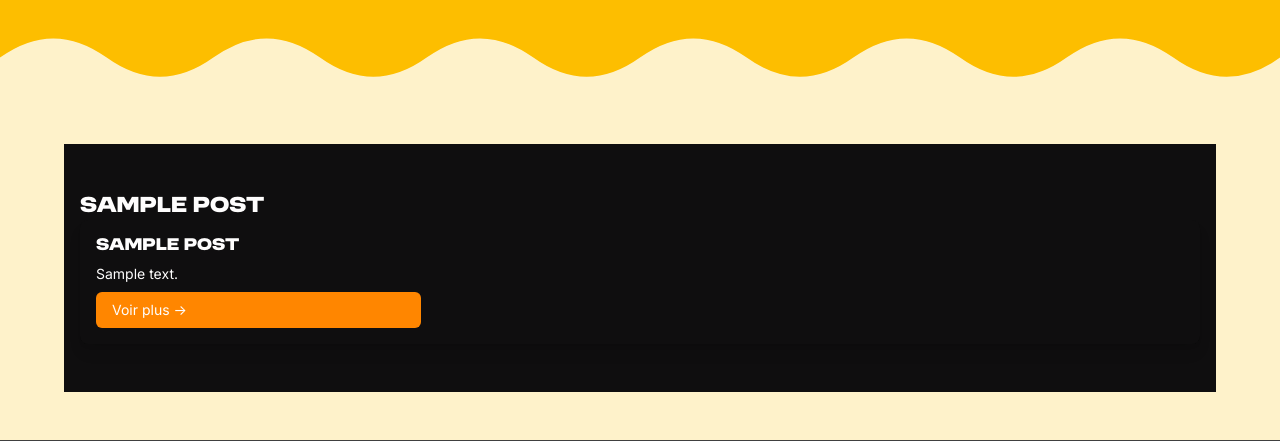
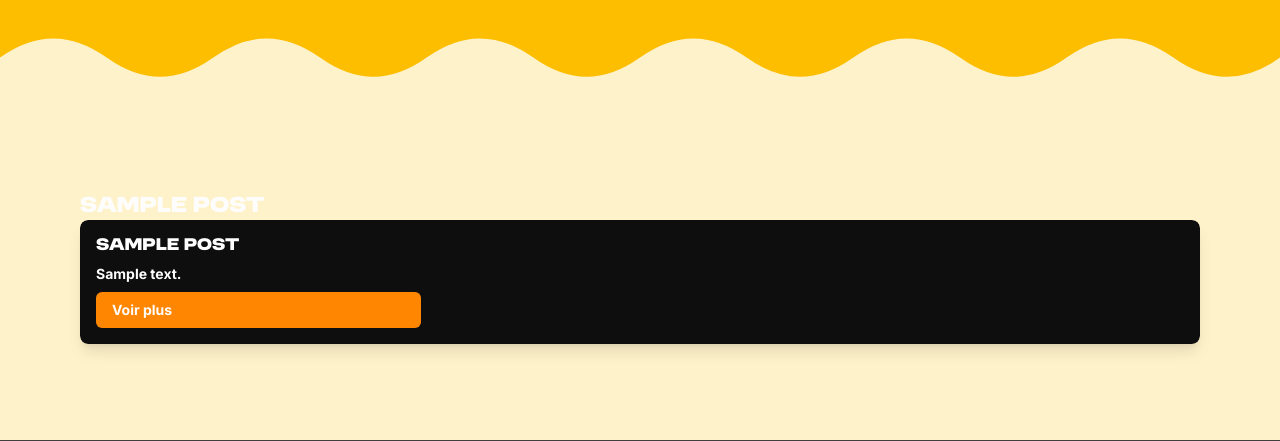
Before and after one commit to artlen2/PM4-EFC-Radio, a WordPress theme: template page-programmation.php in a window 1280 px wide; the page is wider, and only the part inside the window is pictured. Shown: the part 799-1240 px from the top of that part. Run offline with PHP 8.4 and a stand-in for WordPress, Linux system fonts and the light colour scheme; the site name, menu and one post (Sample post) are stand-ins, and other content is empty; style sheets or scripts are compiled from the project's sources; grey boxes are pictures that could not be loaded.

Commit message:
edit page prog et template BUSSY

```diff
--- a/page-programmation.php
+++ b/page-programmation.php
@@ -2,7 +2,7 @@
 /* Template Name: Programmation */
 get_header(); ?>
 
-<main class="max-w-6xl mx-auto px-4 py-12 bg-black">
+<main class="max-w-6xl mx-auto px-4 py-12">
     <h1 class="text-lg text-align block text-white"><?php the_title(); ?></h1>
 
     <?php
@@ -18,7 +18,7 @@ get_header(); ?>
 
 
     <?php if ($programmes->have_posts()) : ?>
-        <div class="grid gap-6 sm:grid-cols-1 md:grid-cols-1 lg:grid-cols-1 size: 100% rounded-lg overflow-hidden shadow-lg bg-black text-white;">
+        <div class="grid gap-6 sm:grid-cols-1 md:grid-cols-1 lg:grid-cols-1 size: 100% rounded-lg overflow-hidden shadow-lg text-white;">
             <?php
             while ($programmes->have_posts()) :
                 $programmes->the_post();
@@ -27,7 +27,7 @@ get_header(); ?>
             ?>
         </div>
     <?php else : ?>
-        <p class="programmation__empty">Aucun programme ici à date.</p>
+        <p class="">Aucun programme ici à date.</p>
     <?php endif; ?>
 
     <?php wp_reset_postdata(); ?>
--- a/templates/template-programmation.php
+++ b/templates/template-programmation.php
@@ -53,9 +53,9 @@ $image_alt = get_the_title();
         </figure>
     <?php endif; ?>
 
-    <div class="flex flex-col gap-2 p-4 justify-content space-between">
+    <div class="flex flex-col gap-2 p-4 justify-content space-between text-orange font-weight:900 font-bold">
         <?php if ($date || $time_start || $time_end) : ?>
-            <p class="mg-0.5 color_orange text-sm text-align-left font-weight:700;">
+            <p class="mg-0.5 text-sm text-align-left font-weight:900 text-orange font-bold;">
                 <?php if ($date) : ?>
                     <?php echo esc_html($date); ?>
                 <?php endif; ?>
@@ -75,8 +75,8 @@ $image_alt = get_the_title();
             <div class="text-sm text-white text-align-left"><?php echo wp_kses_post($description); ?></div>
         <?php endif; ?>
 
-        <a class="text-sm text-white hover:text-black transition-colors duration-300 bg-orange rounded-md py-2 px-4 transition-colors duration-300" href="<?php echo esc_url(get_permalink()); ?>">
-            Voir plus <span aria-hidden="true">→</span>
+        <a class="margin-top-50 text-sm text-white bg-orange hover:text-black hover:bg-violet transition-colors duration-300 rounded-md py-2 px-4 transition-colors duration-300" href="<?php echo esc_url(get_permalink()); ?>">
+            Voir plus
         </a>
     </div>
 </article>
```
